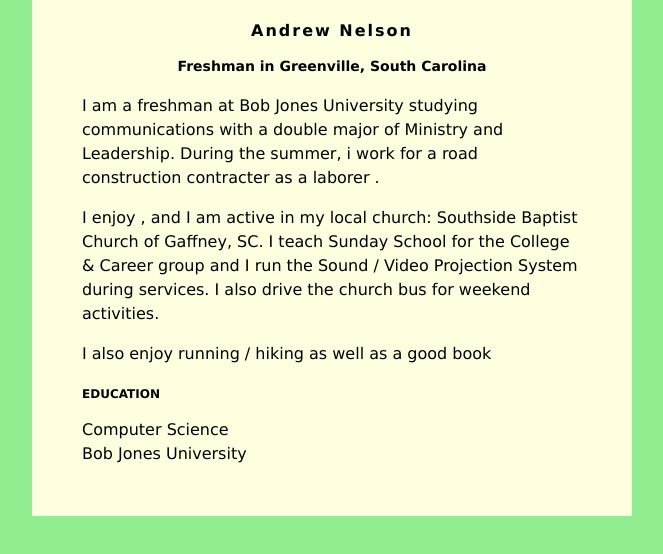
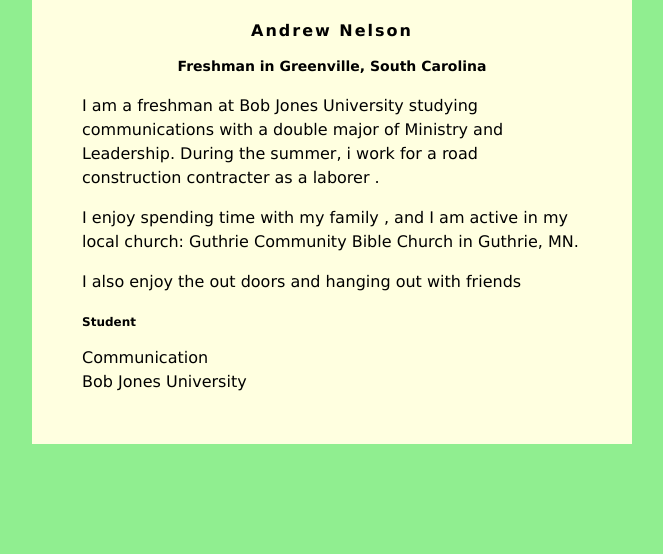
Before and after one commit to Anels541/Anels541.github.io, a plain HTML site: page index.html in a window 1280 px wide. Shown: the whole page, without its empty margins (308-971 px from the left). Drawn offline with Linux system fonts and the light colour scheme.

Commit message:
Update index.html

```diff
--- a/index.html
+++ b/index.html
@@ -35,14 +35,14 @@ h3 {
 
          <p>I am a freshman at Bob Jones University studying communications with a double major of Ministry and Leadership. During the summer, i work for a road construction contracter as a laborer .</p>
          <p>
-            I enjoy , and I am active in my local church: Southside Baptist Church of Gaffney, SC.  I teach Sunday School for the College &amp; Career group and I run the Sound / Video Projection System during services.  I also drive the church bus for weekend activities.
+            I enjoy spending time with my family , and I am active in my local church: Guthrie Community Bible Church in Guthrie, MN.
          </p>
          <p>
-            I also enjoy running / hiking as well as a good book
+            I also enjoy the out doors and hanging out with friends
          </p>
 
-        <h3>EDUCATION</h3>
-        Computer Science<br>
+        <h3>Student</h3>
+        Communication<br>
         Bob Jones University
     </div>
 
```
